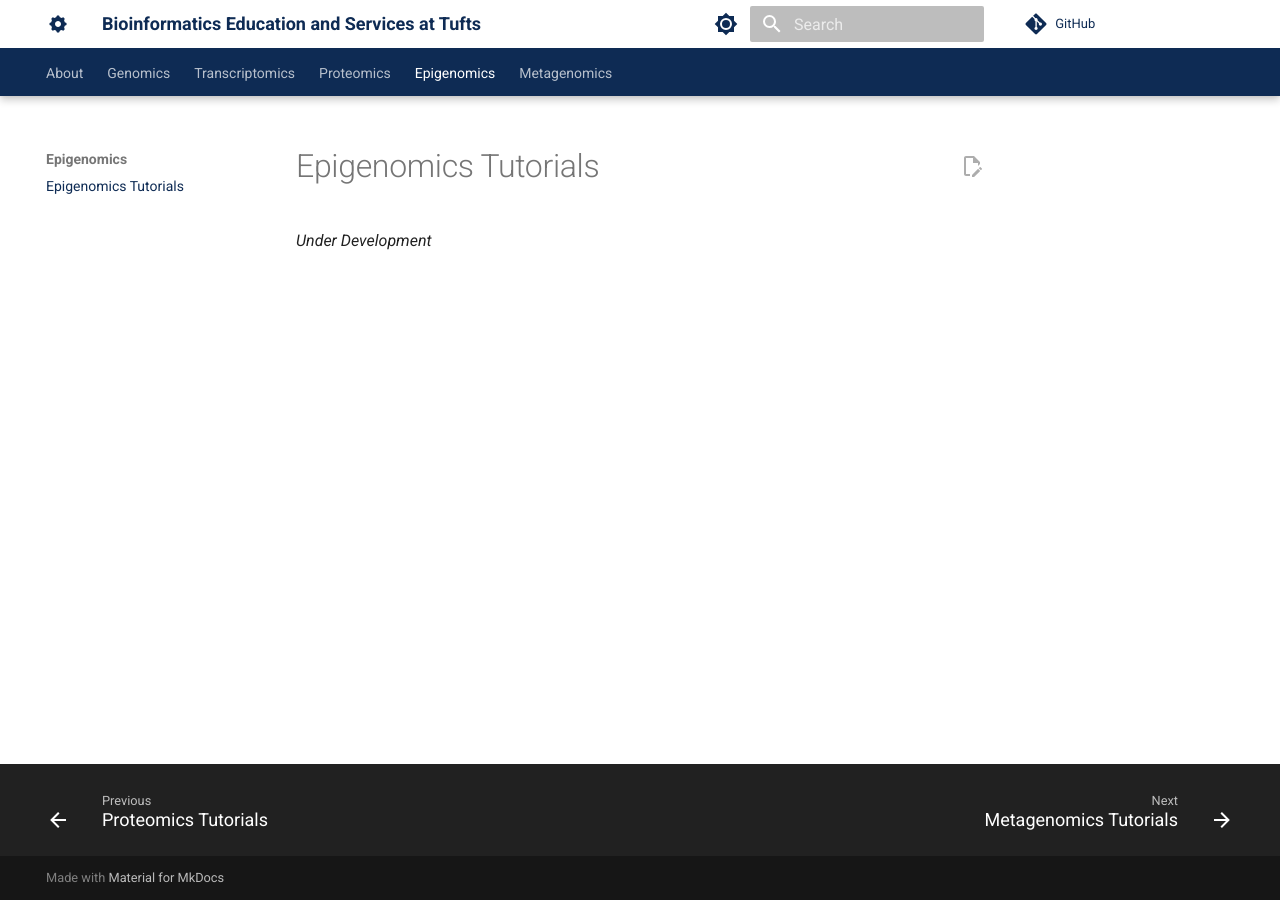
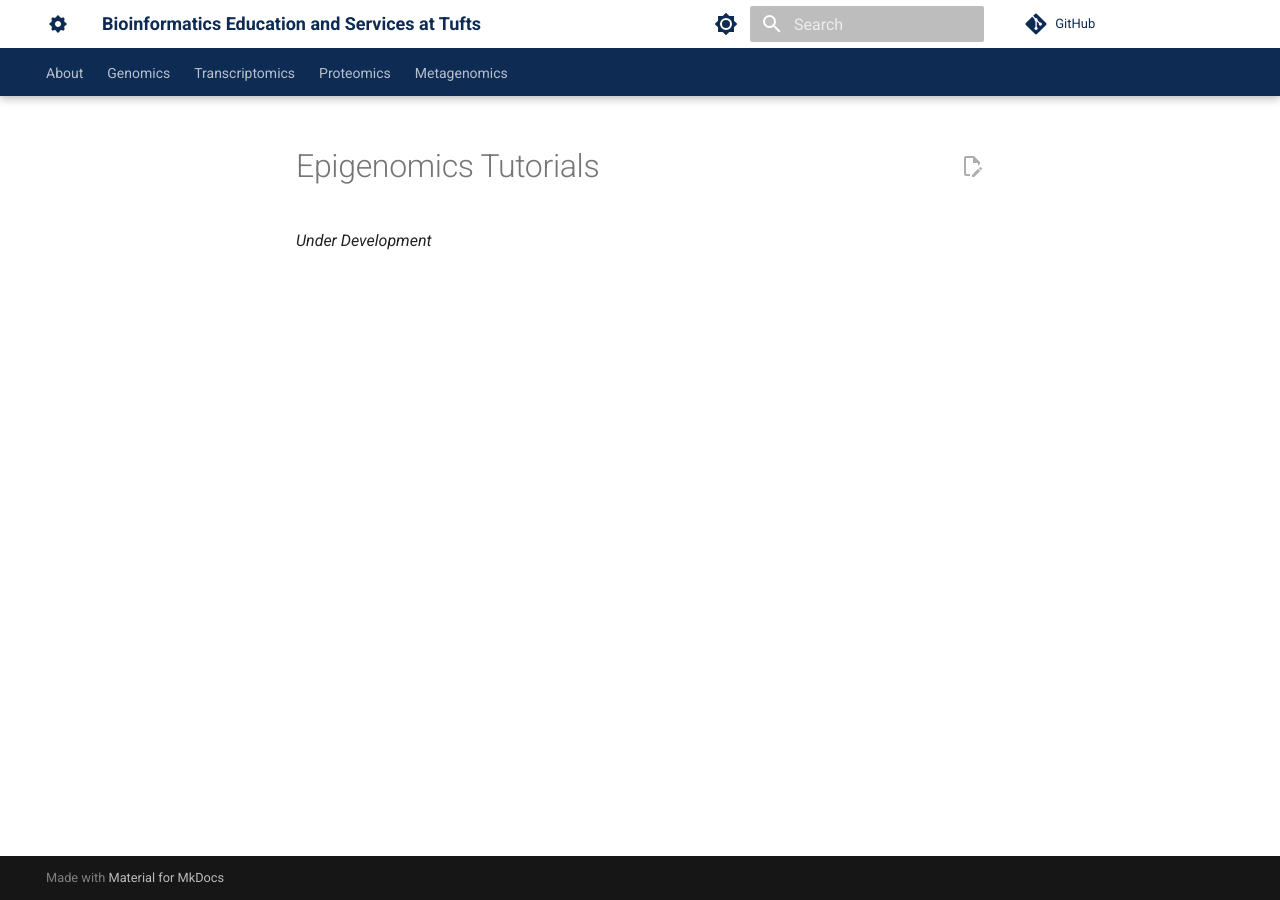
Before and after one commit to best-tufts/intro_to_single_cell_rnaseq, an MkDocs documentation site: the page built from docs/epigenomics/epigenomics.md, in a window 1280 px wide. Built offline with MkDocs 1.6.1 and Material for MkDocs 9.7.7, drawn with Linux system fonts in a browser that asks for light colours; comment, search, counter and statistics services are not loaded.

Commit message:
Update mkdocs.yml

```diff
--- a/mkdocs.yml
+++ b/mkdocs.yml
@@ -81,7 +81,5 @@ nav:
         - Transcriptomics Tutorials: transcriptomics/transcriptomics.md
     - Proteomics:
         - Proteomics Tutorials: proteomics/proteomics.md
-    - Epigenomics:
-        - Epigenomics Tutorials: epigenomics/epigenomics.md
     - Metagenomics:
         - Metagenomics Tutorials: metagenomics/metagenomics.md
```
